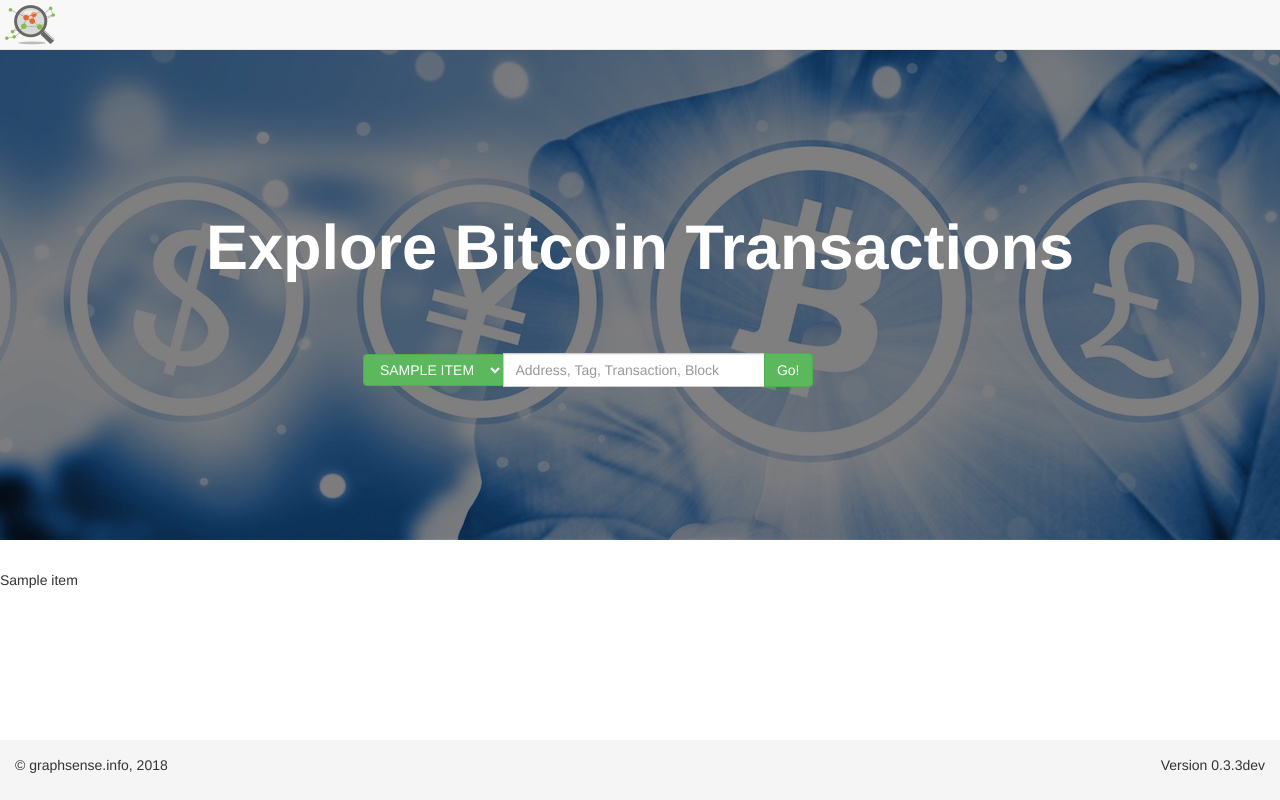
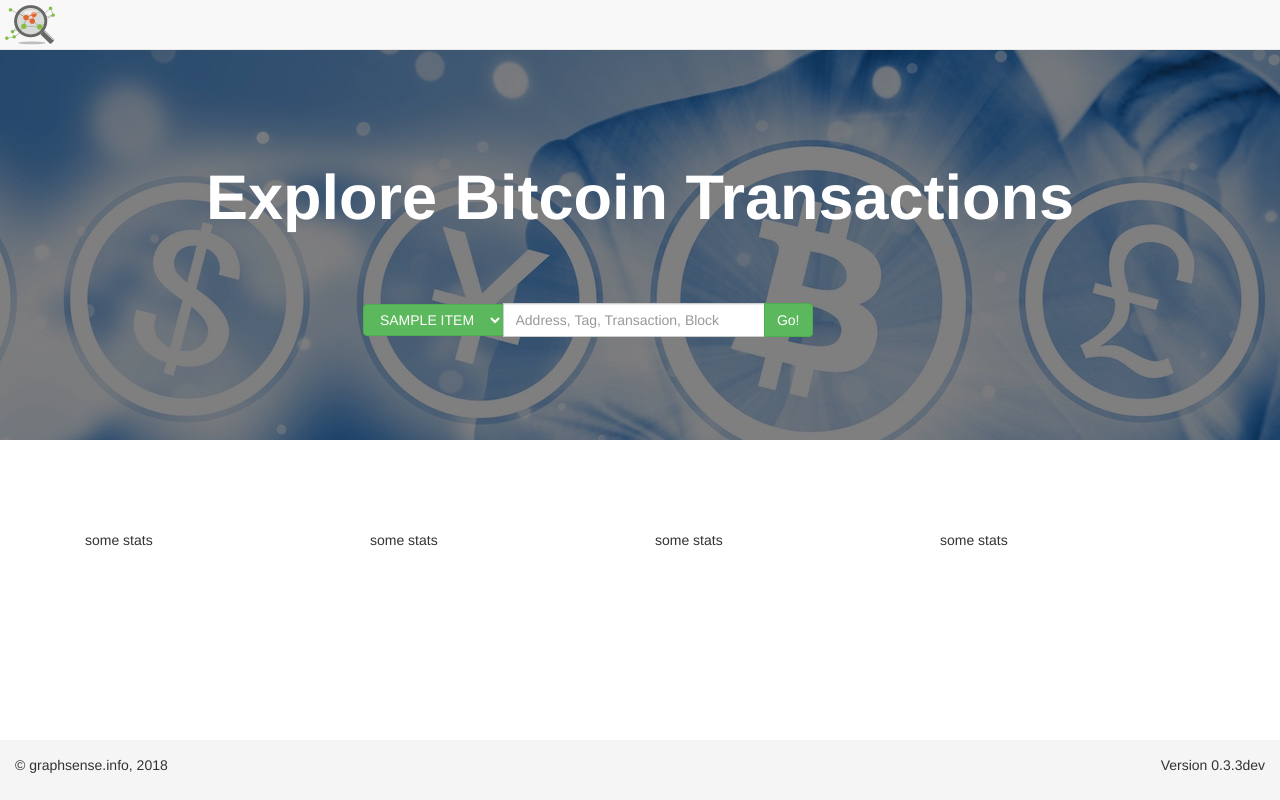
Before and after one commit to graphsense/graphsense-dashboard, a Flask app: page / in a window 1280 px wide. Run offline with Flask 2, Linux system fonts and the light colour scheme; a database or web service that is not in the repository returns one stand-in record (values such as "Sample title"); data that the repository does not hold is empty; some libraries are stand-ins or nearby versions.

Commit message:
structured landing page

```diff
--- a/static/css/custom.css
+++ b/static/css/custom.css
@@ -93,7 +93,7 @@ footer {
 
 .splash-image {
   background: #ffffff url("/static/img/graphsense_background.jpg") no-repeat center top;
-  height: 500px;
+  height: 400px;
 }
 
 .jumbotron .container {
@@ -139,6 +139,10 @@ footer > .container-fluid {
 
 .top-buffer { margin-top: 60px; }
 
+
+div#currency_stats {
+  margin-top: 120px;
+}
 
 
 /* 7. D3 GRAPH VISUALIZATION */
--- a/templates/landing_page.html
+++ b/templates/landing_page.html
@@ -8,7 +8,10 @@
 {% block content %}
 
 
+<div class="row">
+
   <div class="jumbotron splash-image vertical-center">
+
     <div class="container">
       <!-- title row -->
       <div class="row white-text">
@@ -43,10 +46,40 @@
           </form>
         </div>
       </div>
-  </div>
+
     </div>
 
-{{ statistics }}
+
+  </div>
+
+
+</div>
+
+<div class="row top-buffer">
+
+  <div class="container vertical-center">
+
+    <div class="col-md-3">
+      <p>some stats</p>
+    </div>
+
+    <div class="col-md-3">
+      <p>some stats</p>
+    </div>
+
+    <div class="col-md-3">
+      <p>some stats</p>
+    </div>
+
+    <div class="col-md-3">
+      <p>some stats</p>
+    </div>
+
+  </div>
+
+<div>
+
+
 
 {% endblock %}
 
```
Lines whose indentation alone changed are shown as unchanged.
